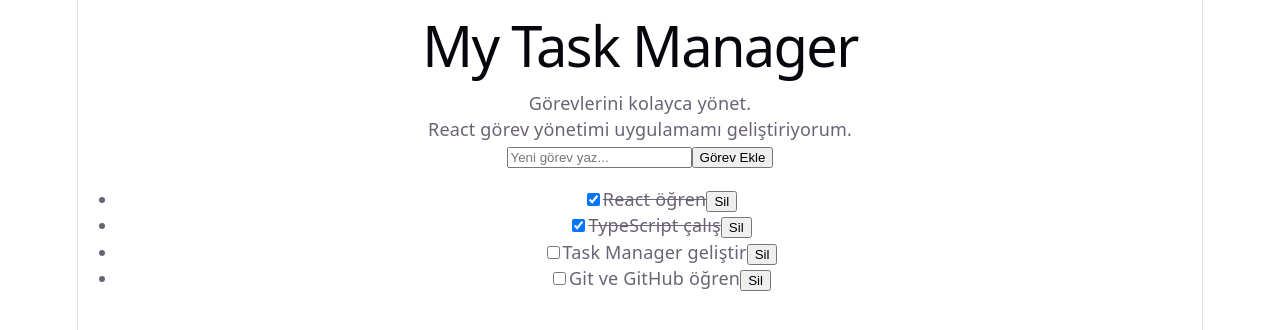
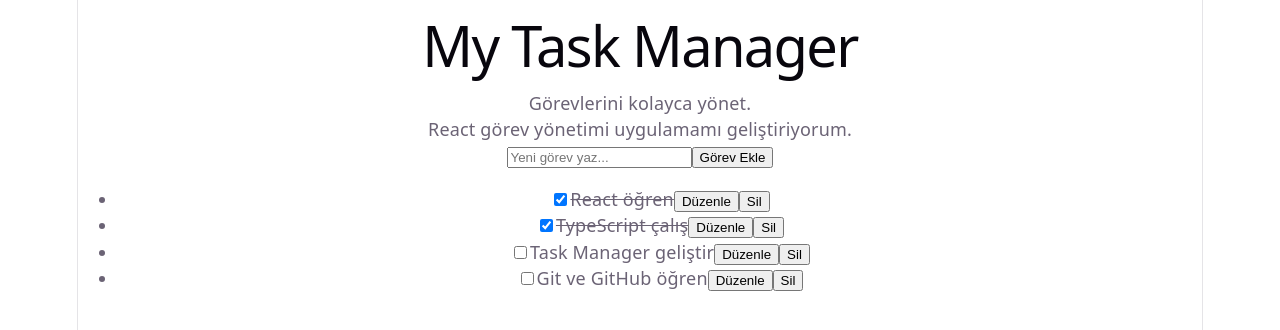
Before and after one commit to haydindev/task-management, a React (Vite) app: page / in a window 1280 px wide. Shown: the top 330 px of the page. Built offline with nearby package versions, Linux system fonts and the light colour scheme.

Commit message:
feat: add task editing

```diff
--- a/src/App.tsx
+++ b/src/App.tsx
@@ -39,6 +39,16 @@ function App() {
     );
   }
 
+  function updateTask(id: string, newTitle: string) {
+    setTasks((prevTasks) =>
+      prevTasks.map((task) =>
+        task.id === id
+          ? { ...task, title: newTitle }
+          : task
+      )
+    );
+  }
+
   return (
     <main>
       <h1>My Task Manager</h1>
@@ -55,6 +65,9 @@ function App() {
             completed={task.completed}
             onToggle={() => toggleTask(task.id)}
             onDelete={() => deleteTask(task.id)}
+            onEdit={(newTitle) =>
+              updateTask(task.id, newTitle)
+            }
           />
         ))}
       </ul>
--- a/src/components/TaskItem.tsx
+++ b/src/components/TaskItem.tsx
@@ -1,8 +1,12 @@
+import { useState } from "react";
+import type { FormEvent } from "react";
+
 type TaskItemProps = {
   title: string;
   completed: boolean;
   onToggle: () => void;
   onDelete: () => void;
+  onEdit: (newTitle: string) => void;
 };
 
 function TaskItem({
@@ -10,9 +14,53 @@ function TaskItem({
   completed,
   onToggle,
   onDelete,
+  onEdit,
 }: TaskItemProps) {
+  const [isEditing, setIsEditing] = useState(false);
+  const [editedTitle, setEditedTitle] = useState(title);
+
+  function handleEdit() {
+    setEditedTitle(title);
+    setIsEditing(true);
+  }
+
+  function handleSave(event: FormEvent<HTMLFormElement>) {
+    event.preventDefault();
+
+    const trimmedTitle = editedTitle.trim();
+
+    if (!trimmedTitle) return;
+
+    onEdit(trimmedTitle);
+    setIsEditing(false);
+  }
+
+  function handleCancel() {
+    setEditedTitle(title);
+    setIsEditing(false);
+  }
+
   return (
     <li>
+      {isEditing ? (
+        <form onSubmit={handleSave}>
+          <input
+            type="text"
+            aria-label="Görev başlığı"
+            value={editedTitle}
+            onChange={(event) =>
+              setEditedTitle(event.target.value)
+            }
+          />
+
+          <button type="submit">Kaydet</button>
+
+          <button type="button" onClick={handleCancel}>
+            İptal
+          </button>
+        </form>
+      ) : (
+        <>
           <label>
             <input
               type="checkbox"
@@ -22,9 +70,15 @@ function TaskItem({
             {completed ? <s>{title}</s> : title}
           </label>
 
+          <button type="button" onClick={handleEdit}>
+            Düzenle
+          </button>
+
           <button type="button" onClick={onDelete}>
             Sil
           </button>
+        </>
+      )}
     </li>
   );
 }
```
Lines whose indentation alone changed are shown as unchanged.
